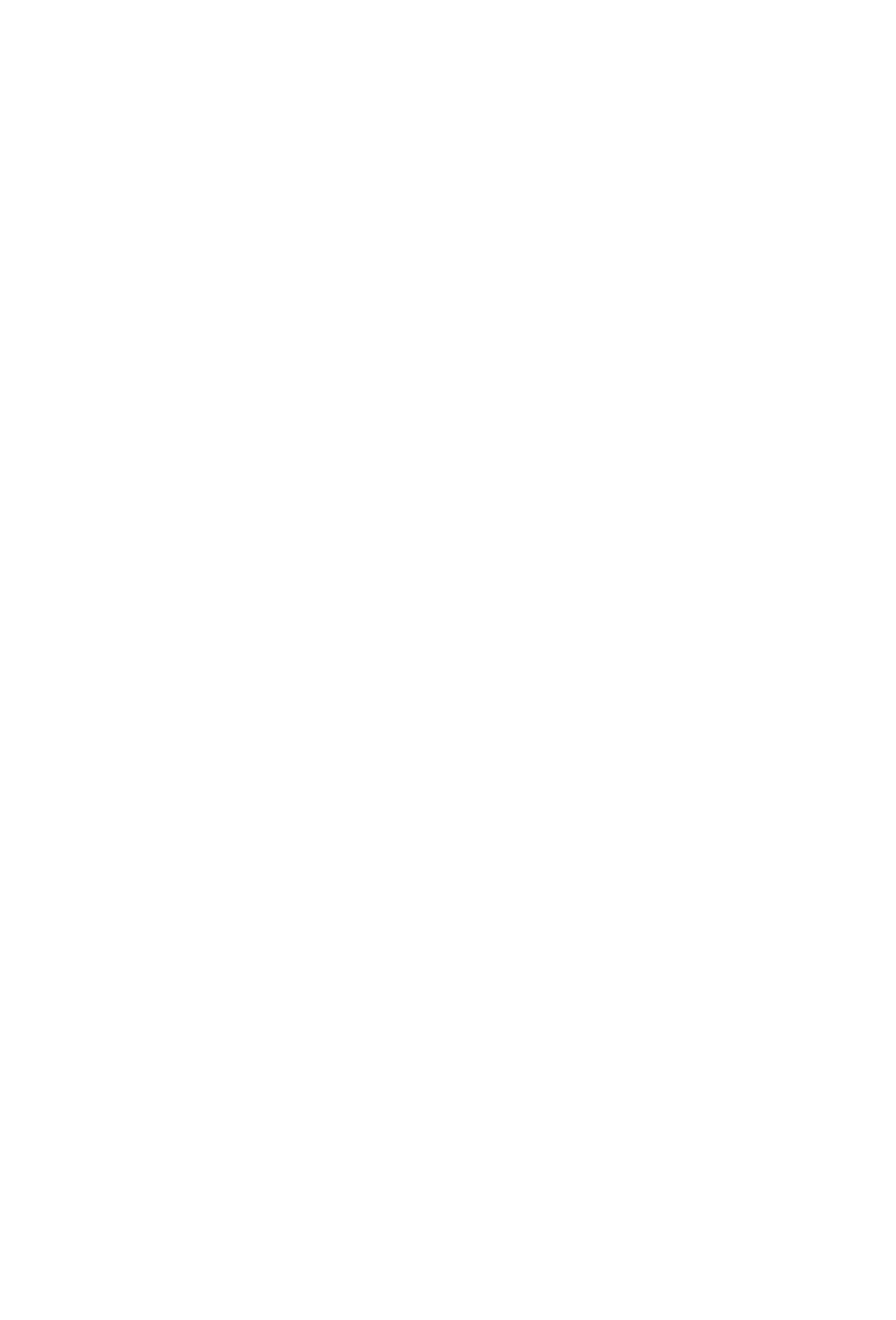
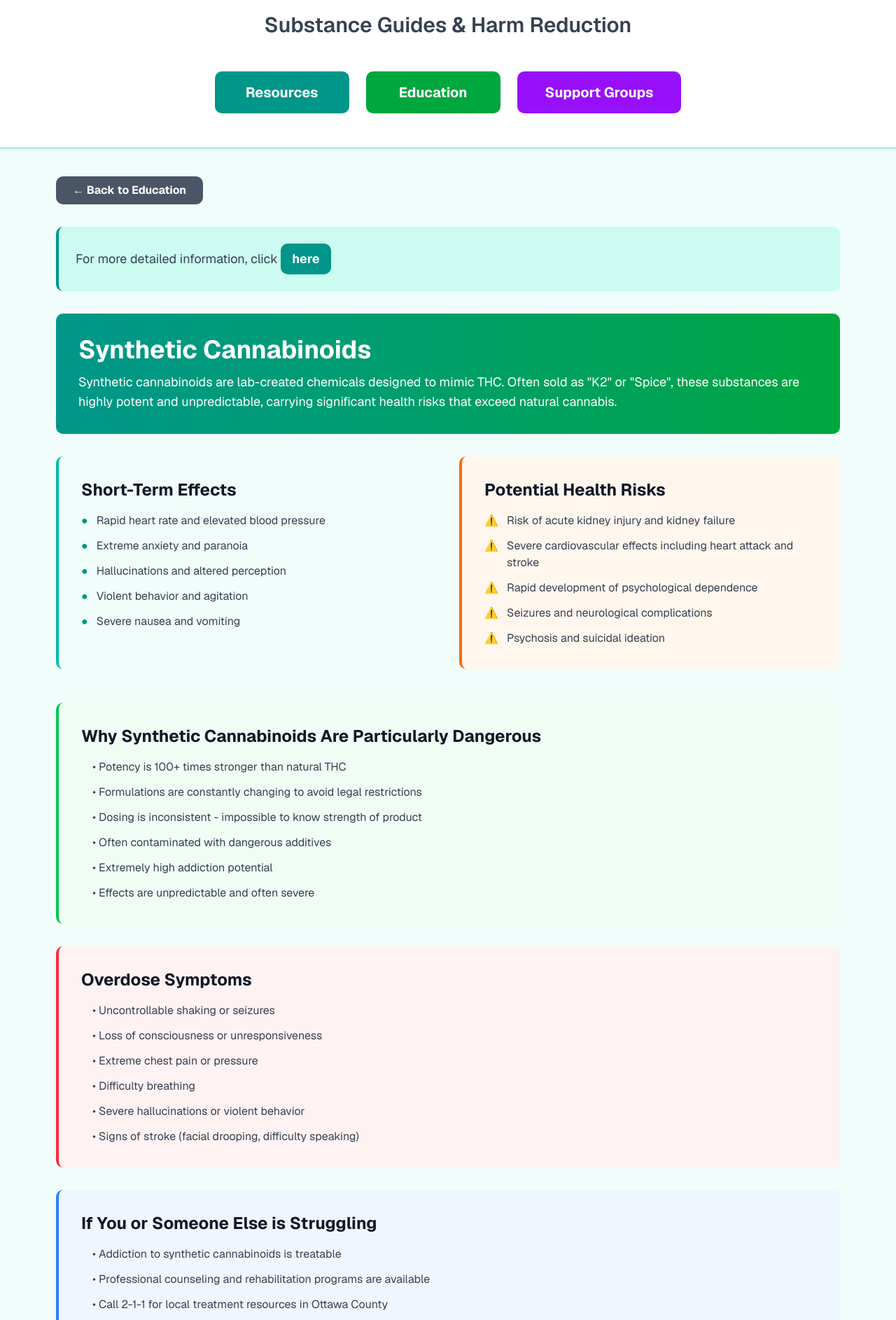
Before and after one commit to dgardner1982/v0-ottawa-county-resources, a Next.js app: page /drug/synthetic-cannabinoids in a window 1280 px wide. Before the commit this address had no page. Shown: the part 534-2420 px from the top of the page at 70% size. Before the commit the page ends 800 px from the top, so only its background shows below. Built offline with nearby package versions, Linux system fonts and the light colour scheme.

Commit message:
feat: add synthetic cannabinoids education page with resource links and health info

```diff
--- /dev/null
+++ b/app/drug/synthetic-cannabinoids/page.tsx
@@ -0,0 +1,178 @@
+import Link from 'next/link';
+import { Footer } from '@/components/footer';
+
+export default function SyntheticCannabinoidsPage() {
+  return (
+    <>
+      <div className="bg-red-600 text-white py-3 px-4 text-center sticky top-0 z-50 font-bold flex items-center justify-center gap-4 flex-wrap">
+        <span>CALL <a href="tel:211" className="underline font-bold">2-1-1</a> FOR LOCAL RESOURCES</span>
+        <span className="hidden sm:inline">•</span>
+        <span>FOR LIFE-THREATENING EMERGENCIES, CALL <a href="tel:911" className="underline font-bold">9-1-1</a></span>
+      </div>
+
+      <header className="bg-white border-b-2 border-teal-200 shadow-sm">
+        <div className="max-w-6xl mx-auto px-4 py-12">
+          <div className="flex flex-col items-center gap-8 text-center">
+            <img
+              src="https://hebbkx1anhila5yf.public.blob.vercel-storage.com/Recovery%20Alliance%20Business%20Cards-UXhe7EFsenUbcy44EqMjYgUa3HNUT3.jpg"
+              alt="Ottawa County Recovery Alliance"
+              className="h-80 w-80 object-contain"
+            />
+
+            <div className="space-y-2">
+              <h1 className="text-8xl font-bold text-teal-700">Education & Resources</h1>
+              <p className="text-3xl text-gray-700 font-semibold">Substance Guides & Harm Reduction</p>
+            </div>
+
+            <div className="flex gap-6 flex-wrap justify-center pt-4">
+              <Link href="/">
+                <button className="bg-teal-600 hover:bg-teal-700 text-white font-bold px-10 py-4 rounded-lg transition text-xl min-w-48">Resources</button>
+              </Link>
+              <Link href="/education">
+                <button className="bg-green-600 hover:bg-green-700 text-white font-bold px-10 py-4 rounded-lg transition text-xl min-w-48">Education</button>
+              </Link>
+              <Link href="/support-groups">
+                <button className="bg-purple-600 hover:bg-purple-700 text-white font-bold px-10 py-4 rounded-lg transition text-xl min-w-48">Support Groups</button>
+              </Link>
+            </div>
+          </div>
+        </div>
+      </header>
+
+      <main className="max-w-6xl mx-auto px-4 py-10">
+        <div className="mb-8">
+          <Link href="/education">
+            <button className="flex items-center gap-2 bg-gray-600 hover:bg-gray-700 text-white font-bold px-6 py-2 rounded-lg transition">
+              ← Back to Education
+            </button>
+          </Link>
+        </div>
+
+        <div className="bg-teal-100 border-l-4 border-teal-600 p-6 rounded-lg mb-8">
+          <p className="text-lg text-gray-700">
+            For more detailed information, click{' '}
+            <a
+              href="https://www.samhsa.gov/"
+              target="_blank"
+              rel="noopener noreferrer"
+              className="inline-block bg-teal-600 hover:bg-teal-700 text-white font-bold px-4 py-2 rounded-lg transition"
+            >
+              here
+            </a>
+          </p>
+        </div>
+
+        <div className="bg-gradient-to-r from-teal-600 to-green-600 text-white rounded-lg p-8 mb-8">
+          <h2 className="text-4xl font-bold mb-3">Synthetic Cannabinoids</h2>
+          <p className="text-lg">Synthetic cannabinoids are lab-created chemicals designed to mimic THC. Often sold as &quot;K2&quot; or &quot;Spice&quot;, these substances are highly potent and unpredictable, carrying significant health risks that exceed natural cannabis.</p>
+        </div>
+
+        <div className="grid grid-cols-1 md:grid-cols-2 gap-8 mb-12">
+          <div className="bg-teal-50 p-8 rounded-lg border-l-4 border-teal-500">
+            <h3 className="text-2xl font-bold text-gray-900 mb-4">Short-Term Effects</h3>
+            <ul className="space-y-3 text-gray-700">
+              <li className="flex gap-3">
+                <span className="text-teal-600 font-bold">●</span>
+                <span>Rapid heart rate and elevated blood pressure</span>
+              </li>
+              <li className="flex gap-3">
+                <span className="text-teal-600 font-bold">●</span>
+                <span>Extreme anxiety and paranoia</span>
+              </li>
+              <li className="flex gap-3">
+                <span className="text-teal-600 font-bold">●</span>
+                <span>Hallucinations and altered perception</span>
+              </li>
+              <li className="flex gap-3">
+                <span className="text-teal-600 font-bold">●</span>
+                <span>Violent behavior and agitation</span>
+              </li>
+              <li className="flex gap-3">
+                <span className="text-teal-600 font-bold">●</span>
+                <span>Severe nausea and vomiting</span>
+              </li>
+            </ul>
+          </div>
+
+          <div className="bg-orange-50 p-8 rounded-lg border-l-4 border-orange-500">
+            <h3 className="text-2xl font-bold text-gray-900 mb-4">Potential Health Risks</h3>
+            <ul className="space-y-3 text-gray-700">
+              <li className="flex gap-3">
+                <span className="text-orange-600 font-bold">⚠️</span>
+                <span>Risk of acute kidney injury and kidney failure</span>
+              </li>
+              <li className="flex gap-3">
+                <span className="text-orange-600 font-bold">⚠️</span>
+                <span>Severe cardiovascular effects including heart attack and stroke</span>
+              </li>
+              <li className="flex gap-3">
+                <span className="text-orange-600 font-bold">⚠️</span>
+                <span>Rapid development of psychological dependence</span>
+              </li>
+              <li className="flex gap-3">
+                <span className="text-orange-600 font-bold">⚠️</span>
+                <span>Seizures and neurological complications</span>
+              </li>
+              <li className="flex gap-3">
+                <span className="text-orange-600 font-bold">⚠️</span>
+                <span>Psychosis and suicidal ideation</span>
+              </li>
+            </ul>
+          </div>
+        </div>
+
+        <div className="bg-green-50 p-8 rounded-lg border-l-4 border-green-500 mb-8">
+          <h3 className="text-2xl font-bold text-gray-900 mb-4">Why Synthetic Cannabinoids Are Particularly Dangerous</h3>
+          <ul className="space-y-3 text-gray-700 ml-4">
+            <li>• Potency is 100+ times stronger than natural THC</li>
+            <li>• Formulations are constantly changing to avoid legal restrictions</li>
+            <li>• Dosing is inconsistent - impossible to know strength of product</li>
+            <li>• Often contaminated with dangerous additives</li>
+            <li>• Extremely high addiction potential</li>
+            <li>• Effects are unpredictable and often severe</li>
+          </ul>
+        </div>
+
+        <div className="bg-red-50 p-8 rounded-lg border-l-4 border-red-500 mb-8">
+          <h3 className="text-2xl font-bold text-gray-900 mb-4">Overdose Symptoms</h3>
+          <ul className="space-y-3 text-gray-700 ml-4">
+            <li>• Uncontrollable shaking or seizures</li>
+            <li>• Loss of consciousness or unresponsiveness</li>
+            <li>• Extreme chest pain or pressure</li>
+            <li>• Difficulty breathing</li>
+            <li>• Severe hallucinations or violent behavior</li>
+            <li>• Signs of stroke (facial drooping, difficulty speaking)</li>
+          </ul>
+        </div>
+
+        <div className="bg-blue-50 p-8 rounded-lg border-l-4 border-blue-500 mb-8">
+          <h3 className="text-2xl font-bold text-gray-900 mb-4">If You or Someone Else is Struggling</h3>
+          <ul className="space-y-3 text-gray-700 ml-4">
+            <li>• Addiction to synthetic cannabinoids is treatable</li>
+            <li>• Professional counseling and rehabilitation programs are available</li>
+            <li>• Call 2-1-1 for local treatment resources in Ottawa County</li>
+            <li>• SAMHSA National Helpline: 1-800-662-4357 (free, confidential, 24/7)</li>
+          </ul>
+        </div>
+
+        <div className="bg-purple-600 text-white rounded-lg p-8 text-center mb-8">
+          <h3 className="text-2xl font-bold mb-3">Need Help?</h3>
+          <p className="mb-6">If you&apos;re struggling with substance use, treatment and support are available.</p>
+          <a href="tel:211" className="inline-block bg-white text-purple-600 hover:bg-gray-100 font-bold px-8 py-3 rounded-lg transition text-lg">
+            Call 2-1-1 for Local Resources
+          </a>
+        </div>
+
+        <div className="mt-12 text-center">
+          <Link href="/education">
+            <button className="flex items-center gap-2 bg-gray-600 hover:bg-gray-700 text-white font-bold px-6 py-2 rounded-lg transition mx-auto">
+              ← Back to Education
+            </button>
+          </Link>
+        </div>
+      </main>
+
+      <Footer />
+    </>
+  );
+}
```
